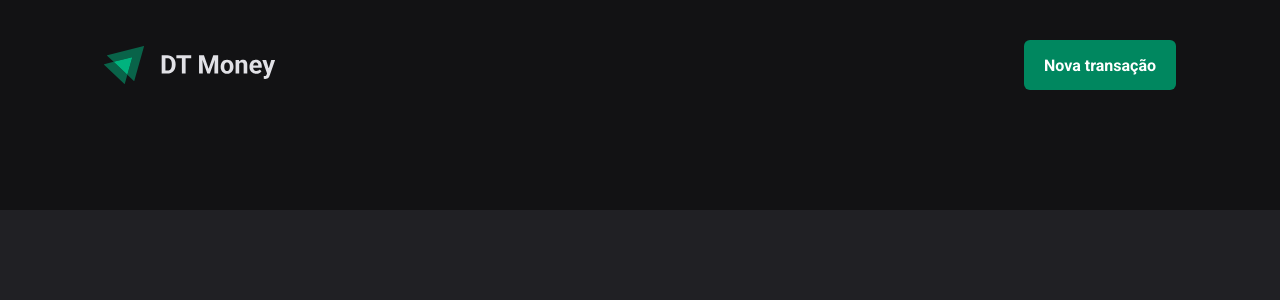
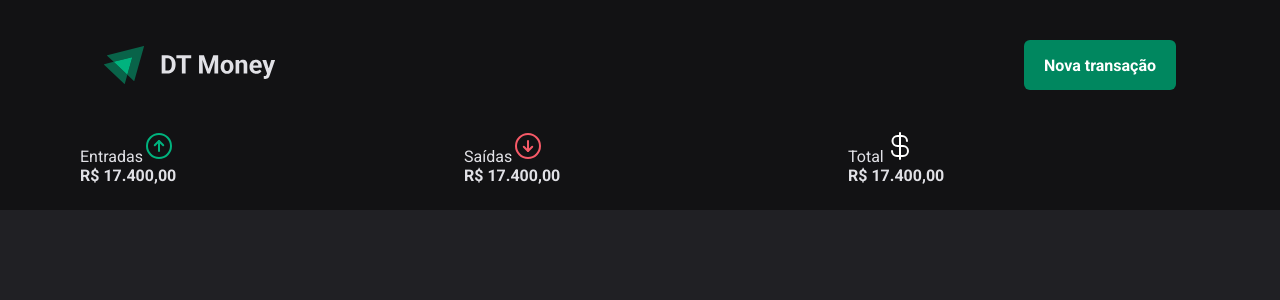
Before and after one commit to luizfvital/dt-money, a React (Vite) app: page / in a window 1280 px wide. Shown: the top 300 px of the page. Built offline with nearby package versions, Linux system fonts and the light colour scheme.

Commit message:
add summary component

```diff
--- a/package.json
+++ b/package.json
@@ -10,6 +10,7 @@
     "preview": "vite preview"
   },
   "dependencies": {
+    "phosphor-react": "^1.4.1",
     "react": "^18.2.0",
     "react-dom": "^18.2.0",
     "styled-components": "^6.0.7"
--- /dev/null
+++ b/src/components/Summary/index.tsx
@@ -0,0 +1,33 @@
+import { ArrowCircleDown, ArrowCircleUp, CurrencyDollar } from 'phosphor-react';
+import { SummaryContainer } from './styles';
+
+export function Summary() {
+  return (
+    <SummaryContainer>
+      <div>
+        <header>
+          <span>Entradas</span>
+          <ArrowCircleUp size={32} color="#00b37e"/>
+        </header>
+
+        <strong>R$ 17.400,00</strong>
+      </div>
+      <div>
+        <header>
+          <span>Saídas</span>
+          <ArrowCircleDown size={32} color="#f75a68"/>
+        </header>
+
+        <strong>R$ 17.400,00</strong>
+      </div>
+      <div>
+        <header>
+          <span>Total</span>
+          <CurrencyDollar size={32} color="#fff"/>
+        </header>
+
+        <strong>R$ 17.400,00</strong>
+      </div>
+    </SummaryContainer>
+  )
+}
--- /dev/null
+++ b/src/components/Summary/styles.ts
@@ -0,0 +1,12 @@
+import { styled } from 'styled-components';
+
+export const SummaryContainer = styled.section`
+  width: 100%;
+  max-width: 1120px;
+  margin: -5rem auto 0;
+  paddding: 0 1.5rem;
+
+  display: grid;
+  grid-template-columns: repeat(3, 1fr);
+  gap: 2rem;
+`
--- a/src/pages/Transactions/index.tsx
+++ b/src/pages/Transactions/index.tsx
@@ -1,9 +1,11 @@
 import { Header } from '../../components/Header';
+import { Summary } from '../../components/Summary';
 
 export function Transactions() {
   return (
     <div>
       <Header />
+      <Summary />
     </div>
   )
 }
```
Also changed, not shown: 1 other file (tests, documents, lock files or other folders).
